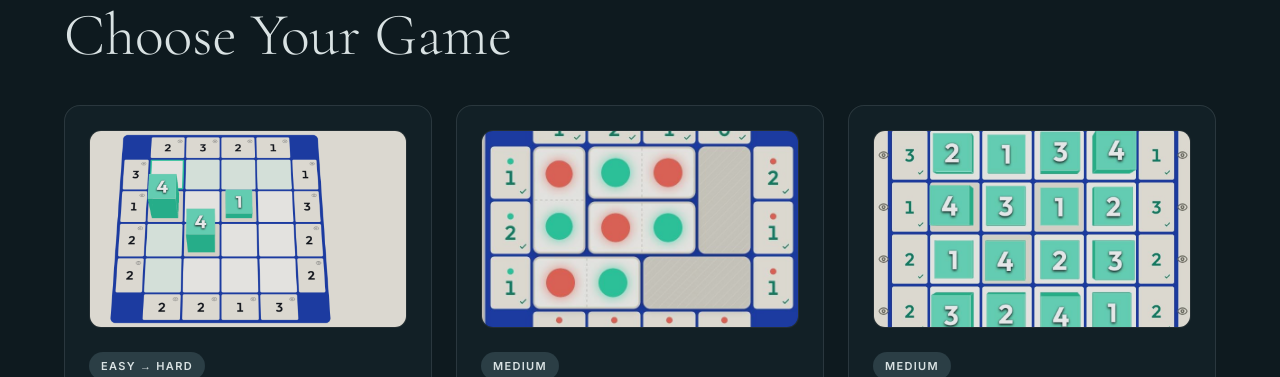
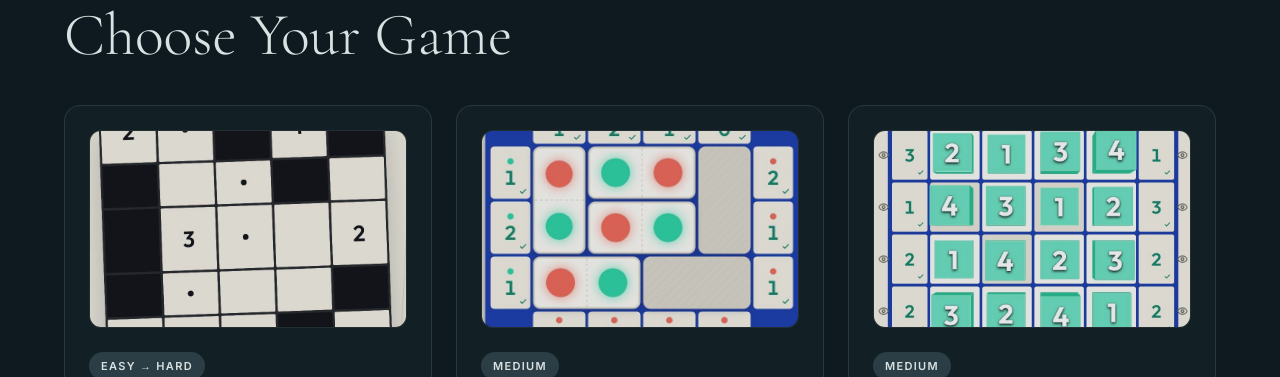
Before and after one commit to Shubham15986/MindSweepers, a React (Vite) app: page / in a window 1280 px wide. Shown: the part 920-1297 px from the top of the page. Built offline with nearby package versions, Linux system fonts and the light colour scheme; no server answers.

Commit message:
style: update dreamwall cover image to new user upload

```diff
--- a/src/shell/GamesSection.tsx
+++ b/src/shell/GamesSection.tsx
@@ -21,7 +21,7 @@ const TABS: { id: GameId; label: string; locked: boolean; title: string; desc: R
 function DreamwallPreview() {
   return (
     <div className="relative aspect-[16/10] rounded-xl overflow-hidden bg-night grid place-items-center border border-fog/10">
-      <img src="/assets/cover-dreamwall.png" alt="Dreamwall" className="absolute inset-0 w-full h-full object-cover opacity-90 hover:opacity-100 transition-opacity" />
+      <img src="/assets/cover-dreamwall.jpg" alt="Dreamwall" className="absolute inset-0 w-full h-full object-cover opacity-90 hover:opacity-100 transition-opacity" />
     </div>
   );
 }
```
Also changed, not shown: public/assets/cover-dreamwall.jpg (added).
